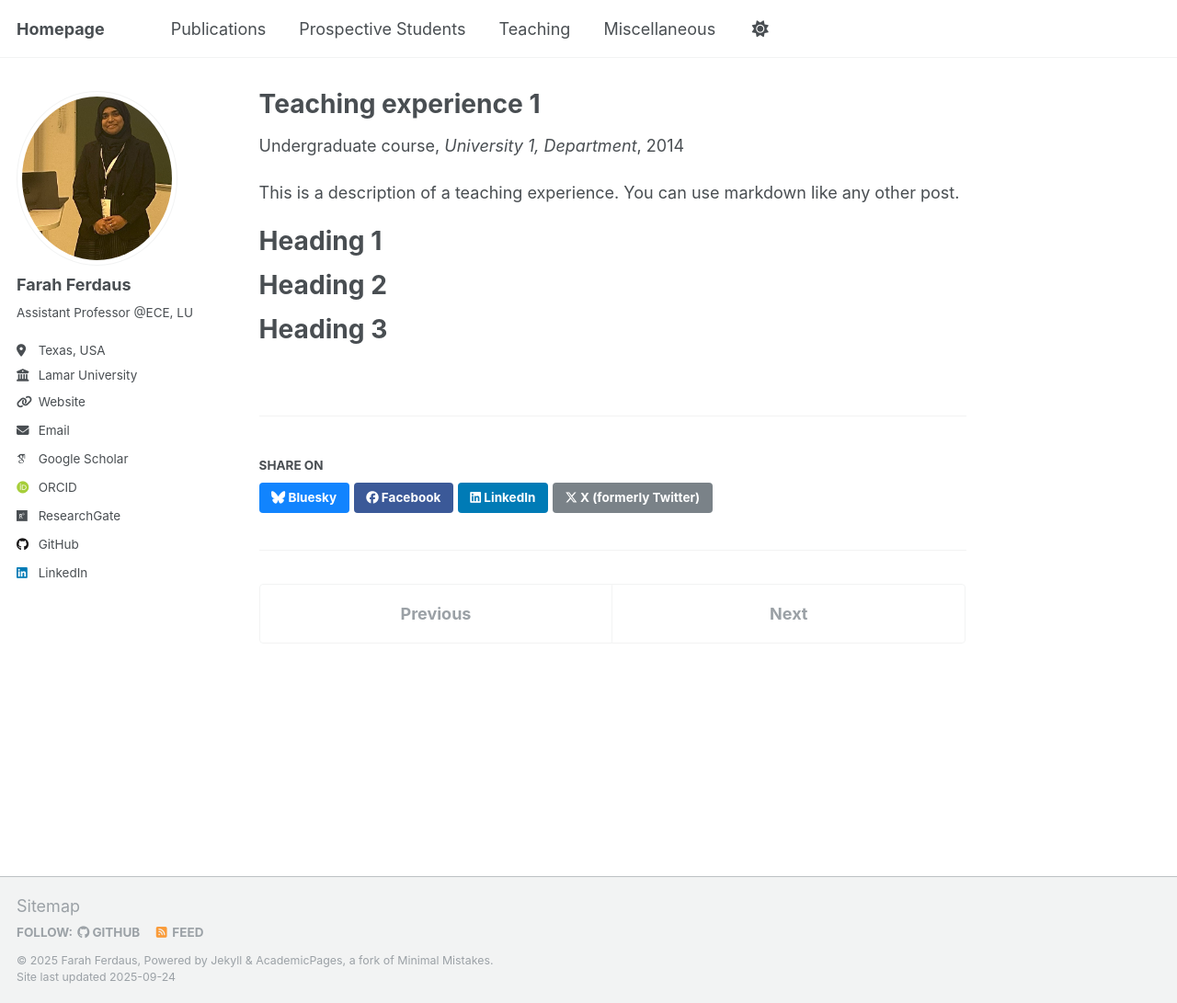
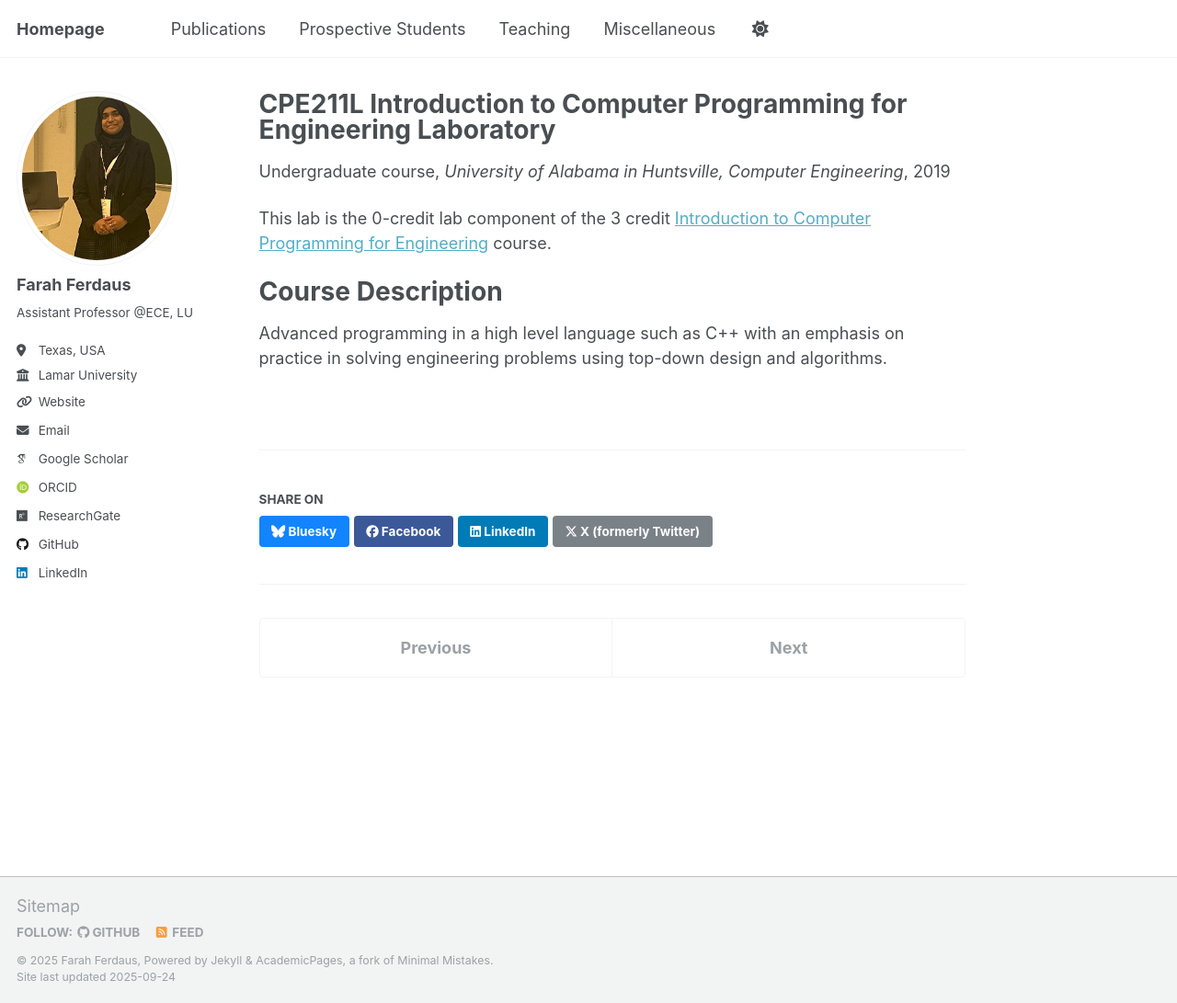
Before and after one commit to fferdaus/fferdaus.github.io, a Jekyll site: the page built from _teaching/2014-spring-teaching-1.md, in a window 1280 px wide and 1091 px high. Shown: the whole window at 92% size. Built offline with Jekyll 4.4.1, drawn with Linux system fonts in a browser that asks for light colours; some web fonts are replaced.

Commit message:
Update 2014-spring-teaching-1.md

```diff
--- a/_teaching/2014-spring-teaching-1.md
+++ b/_teaching/2014-spring-teaching-1.md
@@ -1,20 +1,24 @@
 ---
-title: "Teaching experience 1"
+title: "CPE211L Introduction to Computer Programming for Engineering Laboratory"
 collection: teaching
 type: "Undergraduate course"
 permalink: /teaching/2014-spring-teaching-1
-venue: "University 1, Department"
-date: 2014-01-01
-location: "City, Country"
+venue: "University of Alabama in Huntsville, Computer Engineering"
+date: 2019-08-21
+location: "Huntsville, AL"
 ---
 
-This is a description of a teaching experience. You can use markdown like any other post.
+<!--This is a description of a teaching experience. You can use markdown like any other post.-->
+This lab is the 0-credit lab component of the 3 credit [Introduction to Computer Programming for Engineering](https://catalog.uah.edu/index.php#/courses/SyxqWCNrk2?bc=true&bcCurrent=CPE211%20-%20INTRO%20COMPUTER%20PROG%20FOR%20ENGR&bcGroup=Computer%20Engineering&bcItemType=courses) course.
 
-Heading 1
+Course Description
 ======
+Advanced programming in a high level language such as C++ with an emphasis on practice in solving engineering problems using top-down design and algorithms.
 
+<!--
 Heading 2
 ======
 
 Heading 3
 ======
+-->
```
